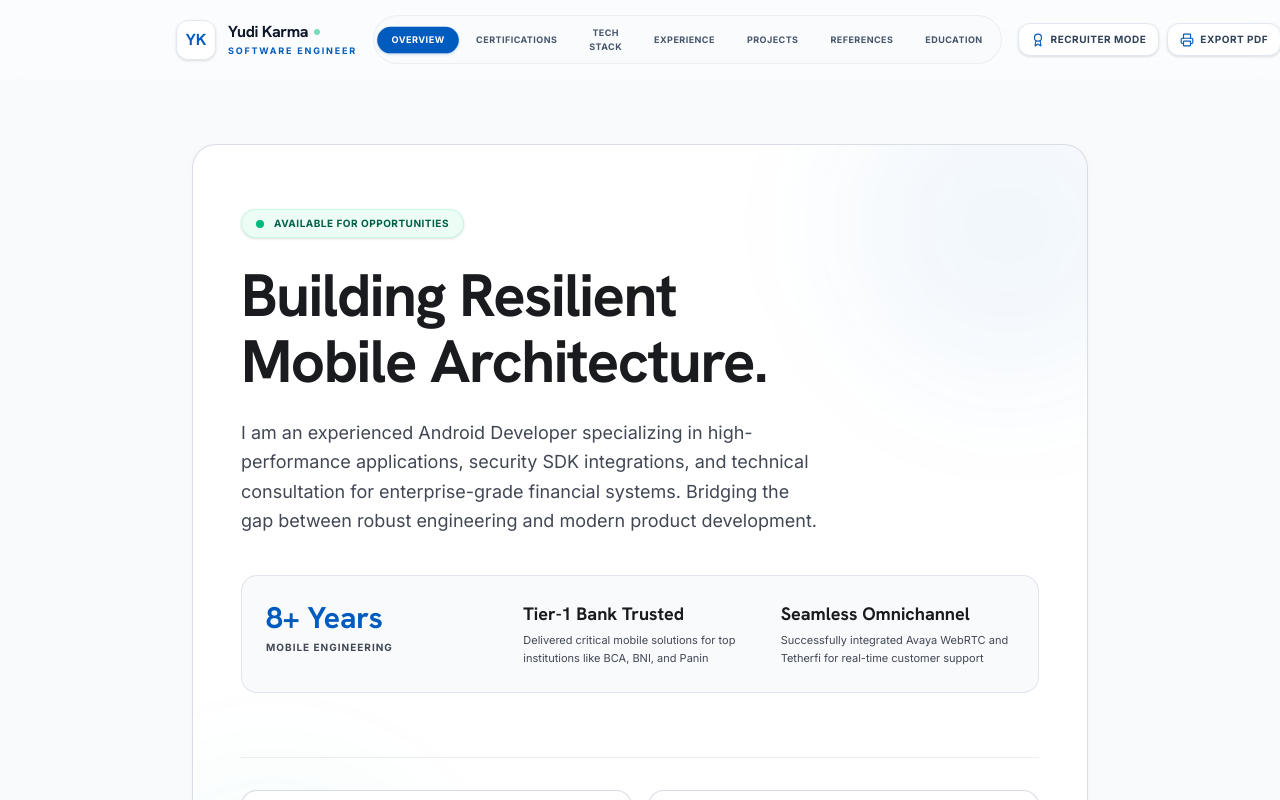
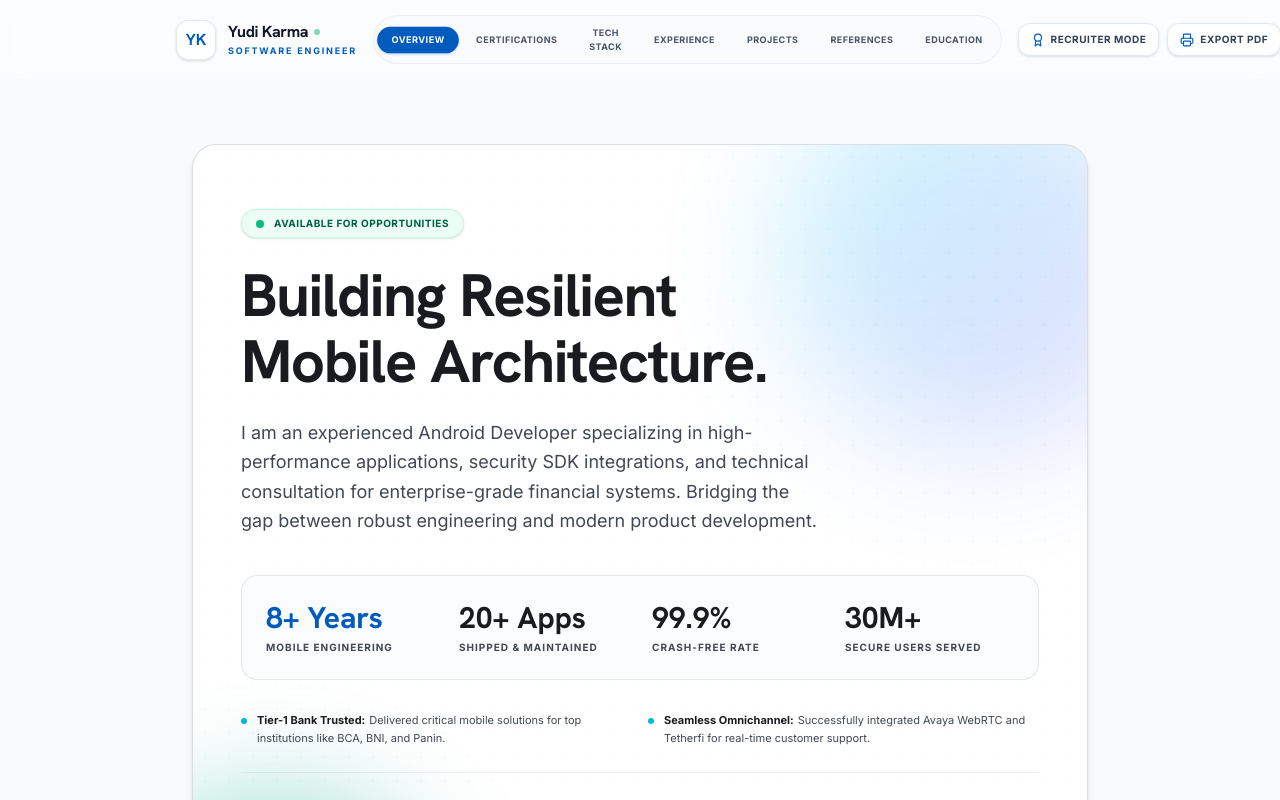
Before and after one commit to yudikarma/yudikarma_porto, a React (Vite) app: page / in a window 1280 px wide. Shown: the top 800 px of the page. Built offline with nearby package versions, Linux system fonts and the light colour scheme.

Commit message:
style: implement futuristic dotted grid, mesh glows, and restore metrics counters

```diff
--- a/src/App.tsx
+++ b/src/App.tsx
@@ -1337,15 +1337,23 @@ export default function App() {
           {/* Hero / Overview */}
           <motion.section
             id="overview"
-            className="relative overflow-hidden py-12 md:py-16 px-8 md:px-12 rounded-3xl bg-white border border-outline-variant/60 shadow-md shadow-slate-100/50 scroll-mt-24"
+            className="relative overflow-hidden py-12 md:py-16 px-8 md:px-12 rounded-3xl bg-white dark:bg-slate-100/40 border border-outline-variant/60 dark:border-white/10 shadow-md dark:shadow-none scroll-mt-24"
             initial={{ opacity: 0, y: 30 }}
             whileInView={{ opacity: 1, y: 0 }}
             viewport={{ once: true, margin: "-100px" }}
             transition={{ duration: 0.8, ease: "easeOut" }}
           >
-            {/* Soft Ambient Glows */}
-            <div className="absolute -right-20 -top-20 w-80 h-80 bg-primary/5 rounded-full blur-3xl pointer-events-none" />
-            <div className="absolute -left-20 -bottom-20 w-80 h-80 bg-teal-500/5 rounded-full blur-3xl pointer-events-none" />
+            {/* Futuristic Dotted Grid Background */}
+            <div
+              className="absolute inset-0 pointer-events-none opacity-40 dark:opacity-60"
+              style={{
+                backgroundImage: 'radial-gradient(rgba(6, 182, 212, 0.15) 1px, transparent 1px)',
+                backgroundSize: '24px 24px'
+              }}
+            />
+            {/* Futuristic Mesh Ambient Glows */}
+            <div className="absolute -right-20 -top-20 w-96 h-96 bg-gradient-to-br from-cyan-400 to-indigo-600 rounded-full blur-3xl opacity-15 dark:opacity-25 pointer-events-none animate-pulse" style={{ animationDuration: '8s' }} />
+            <div className="absolute -left-20 -bottom-20 w-80 h-80 bg-gradient-to-tr from-emerald-400 to-teal-600 rounded-full blur-3xl opacity-10 dark:opacity-15 pointer-events-none animate-pulse" style={{ animationDuration: '12s' }} />
 
             <div className="relative z-10 flex flex-col">
               <div className="flex flex-wrap items-center gap-3 mb-6">
@@ -1393,23 +1401,45 @@ export default function App() {
                 I am an experienced Android Developer specializing in high-performance applications, security SDK integrations, and technical consultation for enterprise-grade financial systems. Bridging the gap between robust engineering and modern product development.
               </p>
 
-              {/* Professional Engineering Key Highlights Grid */}
-              <div className="grid grid-cols-1 md:grid-cols-3 gap-6 mb-10 p-6 bg-slate-50 border border-outline-variant/40 rounded-2xl">
+              {/* Professional Engineering Key Metrics Grid */}
+              <div className="grid grid-cols-2 md:grid-cols-4 gap-6 mb-8 p-6 bg-slate-50/50 dark:bg-slate-950/40 border border-outline-variant/40 dark:border-white/10 rounded-2xl backdrop-blur-md relative z-10">
                 <div>
-                  <div className="font-display text-2xl md:text-3xl font-black text-primary">8+ Years</div>
+                  <div className="font-display text-2xl md:text-3xl font-black text-primary dark:text-cyan-400">8+ Years</div>
                   <div className="text-[10px] font-bold uppercase tracking-widest text-on-surface-variant mt-1">Mobile Engineering</div>
                 </div>
                 <div>
-                  <div className="font-display text-base md:text-lg font-black text-on-surface">Tier-1 Bank Trusted</div>
-                  <div className="text-[11px] text-on-surface-variant mt-1 leading-relaxed">Delivered critical mobile solutions for top institutions like BCA, BNI, and Panin</div>
+                  <div className="font-display text-2xl md:text-3xl font-black text-on-surface">20+ Apps</div>
+                  <div className="text-[10px] font-bold uppercase tracking-widest text-on-surface-variant mt-1">Shipped & Maintained</div>
                 </div>
                 <div>
-                  <div className="font-display text-base md:text-lg font-black text-on-surface">Seamless Omnichannel</div>
-                  <div className="text-[11px] text-on-surface-variant mt-1 leading-relaxed">Successfully integrated Avaya WebRTC and Tetherfi for real-time customer support</div>
+                  <div className="font-display text-2xl md:text-3xl font-black text-on-surface">99.9%</div>
+                  <div className="text-[10px] font-bold uppercase tracking-widest text-on-surface-variant mt-1">Crash-Free Rate</div>
+                </div>
+                <div>
+                  <div className="font-display text-2xl md:text-3xl font-black text-on-surface">30M+</div>
+                  <div className="text-[10px] font-bold uppercase tracking-widest text-on-surface-variant mt-1">Secure Users Served</div>
                 </div>
               </div>
 
-              <div className="grid grid-cols-1 md:grid-cols-2 gap-4 border-t border-outline-variant/30 pt-8 mt-6">
+              {/* Trust & Integration Highlights */}
+              <div className="grid grid-cols-1 md:grid-cols-2 gap-4 mb-6 pb-6 border-b border-outline-variant/30 relative z-10 text-[11px] leading-relaxed">
+                <div className="flex gap-2.5">
+                  <span className="w-1.5 h-1.5 rounded-full bg-cyan-500 dark:bg-cyan-400 mt-1.5 shrink-0" />
+                  <div>
+                    <strong className="text-on-surface font-bold">Tier-1 Bank Trusted:</strong>
+                    <span className="text-on-surface-variant ml-1">Delivered critical mobile solutions for top institutions like BCA, BNI, and Panin.</span>
+                  </div>
+                </div>
+                <div className="flex gap-2.5">
+                  <span className="w-1.5 h-1.5 rounded-full bg-cyan-500 dark:bg-cyan-400 mt-1.5 shrink-0" />
+                  <div>
+                    <strong className="text-on-surface font-bold">Seamless Omnichannel:</strong>
+                    <span className="text-on-surface-variant ml-1">Successfully integrated Avaya WebRTC and Tetherfi for real-time customer support.</span>
+                  </div>
+                </div>
+              </div>
+
+              <div className="grid grid-cols-1 md:grid-cols-2 gap-4 mt-2">
                 {/* 1. Experience Widget */}
                 <div
                   className="flex items-center gap-4 p-3.5 bg-white border border-outline-variant/60 shadow-sm rounded-2xl cursor-pointer hover:shadow-md hover:border-primary/50 transition-all duration-300 group"
```
